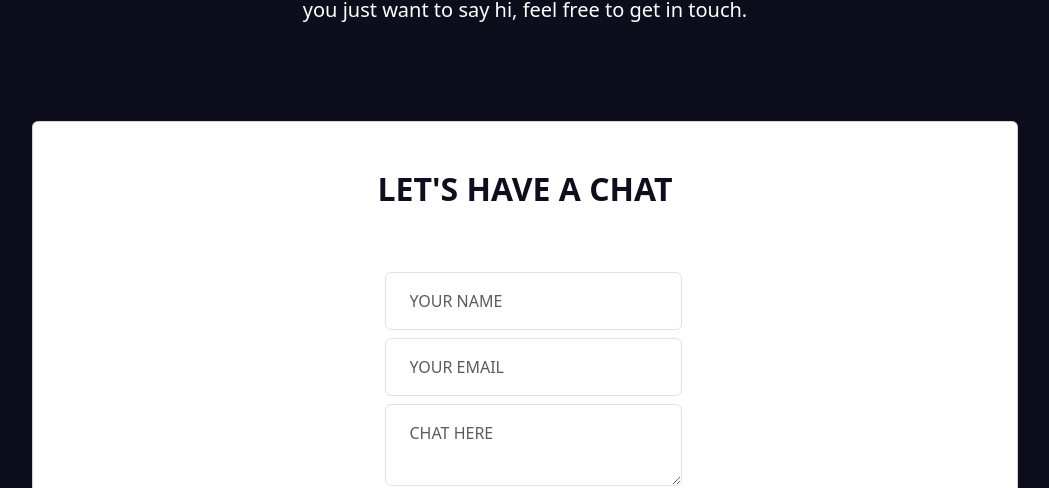
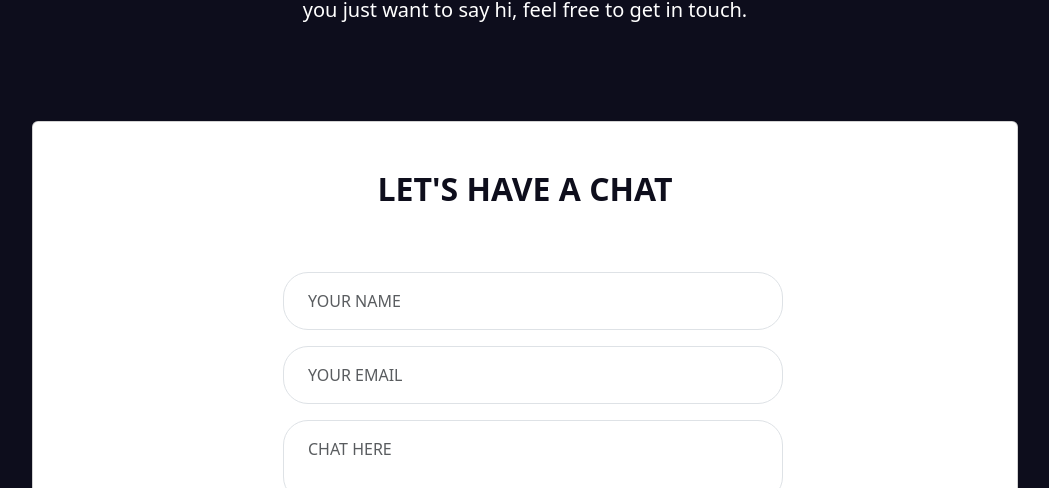
Before and after one commit to Britom247/Britom.github.io, a website: page index.html in a window 1280 px wide. Shown: the part 2975-3463 px from the top of the page, without its empty margins (115-1164 px from the left). Drawn offline with nearby package versions, Linux system fonts and the light colour scheme.

Commit message:
Add files via upload

```diff
--- a/index.html
+++ b/index.html
@@ -235,10 +235,10 @@
 	<div class="d-flex card justify-content-center text-center mb-3" style="width: 80%; color: rgba(5, 5, 20, 0.966);">
 		<h1 class="fs-2 py-5"><b>LET'S HAVE A CHAT</b></h1>
 		<div class="d-flex flex-column align-items-center">
-			<form action="/send-email" method="POST">
-				<input type="text" name="name" class="form-control py-3 px-4 m-2" placeholder="YOUR NAME" required>
-				<input type="email" name="email" class="form-control py-3 px-4 m-2" placeholder="YOUR EMAIL" required>
-				<textarea name="message" class="form-control py-3 px-4 m-2" placeholder="CHAT HERE" required></textarea>
+			<form action="/send-email" method="POST" class="d-flex flex-column" style="width: 80%; max-width: 500px; border-color: rgb(78, 130, 207);">
+				<input type="text" name="name" class="form-control py-3 px-4 m-2" style="border-radius: 25px;" placeholder="YOUR NAME" required>
+				<input type="email" name="email" class="form-control py-3 px-4 m-2" style="border-radius: 25px;" placeholder="YOUR EMAIL" required>
+				<textarea name="message" class="form-control py-3 px-4 m-2" style="border-radius: 25px;" placeholder="CHAT HERE" required></textarea>
 				<div class="d-flex justify-content-center my-2">
 					<!-- linkedin -->
 					<a href="https://www.linkedin.com/in/bright-momoh-9997652a3/" target="_blank" style="color: black;">
@@ -265,7 +265,9 @@
 						</svg>
 					</a>
 				</div>
-				<button type="submit" class="py-3 px-4 mt-3 mb-5 fw-bold" style="width: 50%; background-color: rgb(78, 130, 207); border-color: rgb(78, 130, 207); border-radius: 30px;">SUBMIT HERE</button>
+				<div class="d-flex justify-content-center">
+					<button type="submit" class="py-3 px-4 mt-3 mb-5 fw-bold" style="width: 50%; background-color: rgb(78, 130, 207); border-color: rgb(78, 130, 207); border-radius: 30px;">SUBMIT HERE</button>
+				</div>
 			</form>
 		</div>
 	</div>
```
